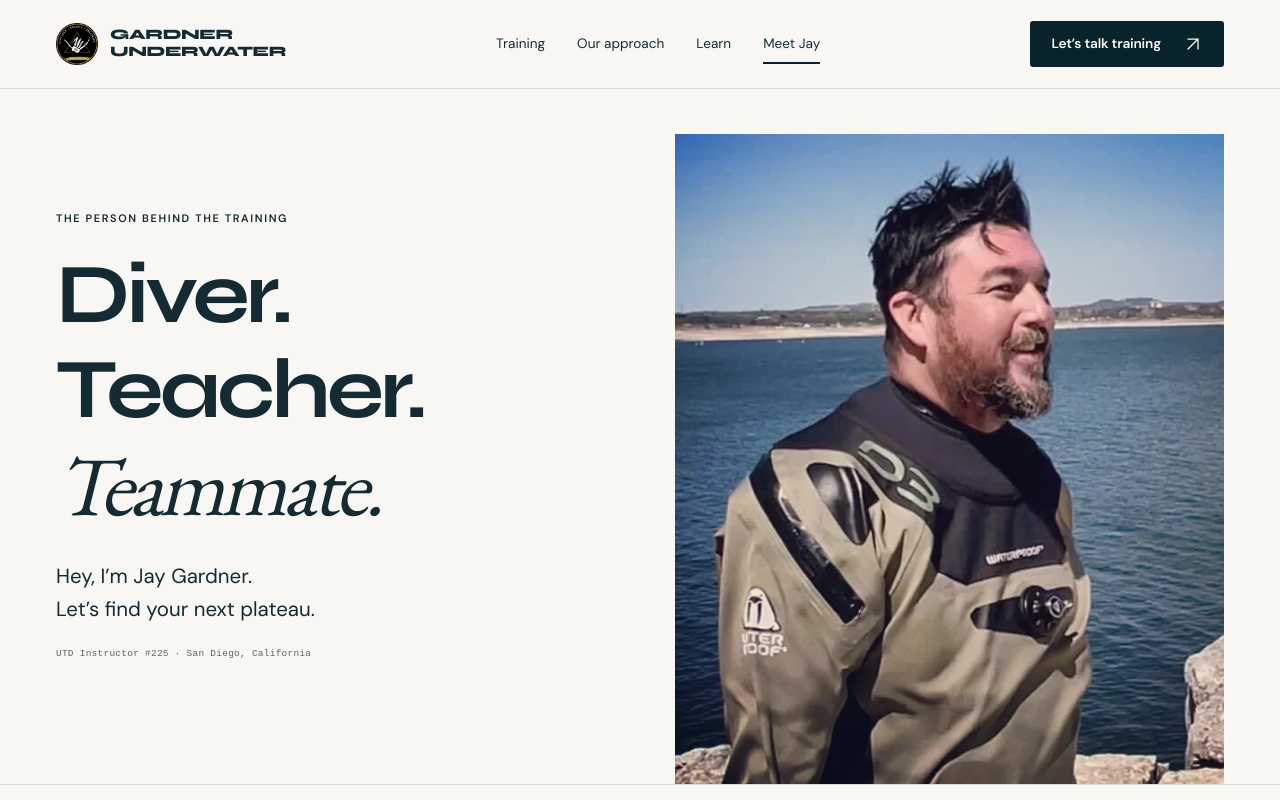
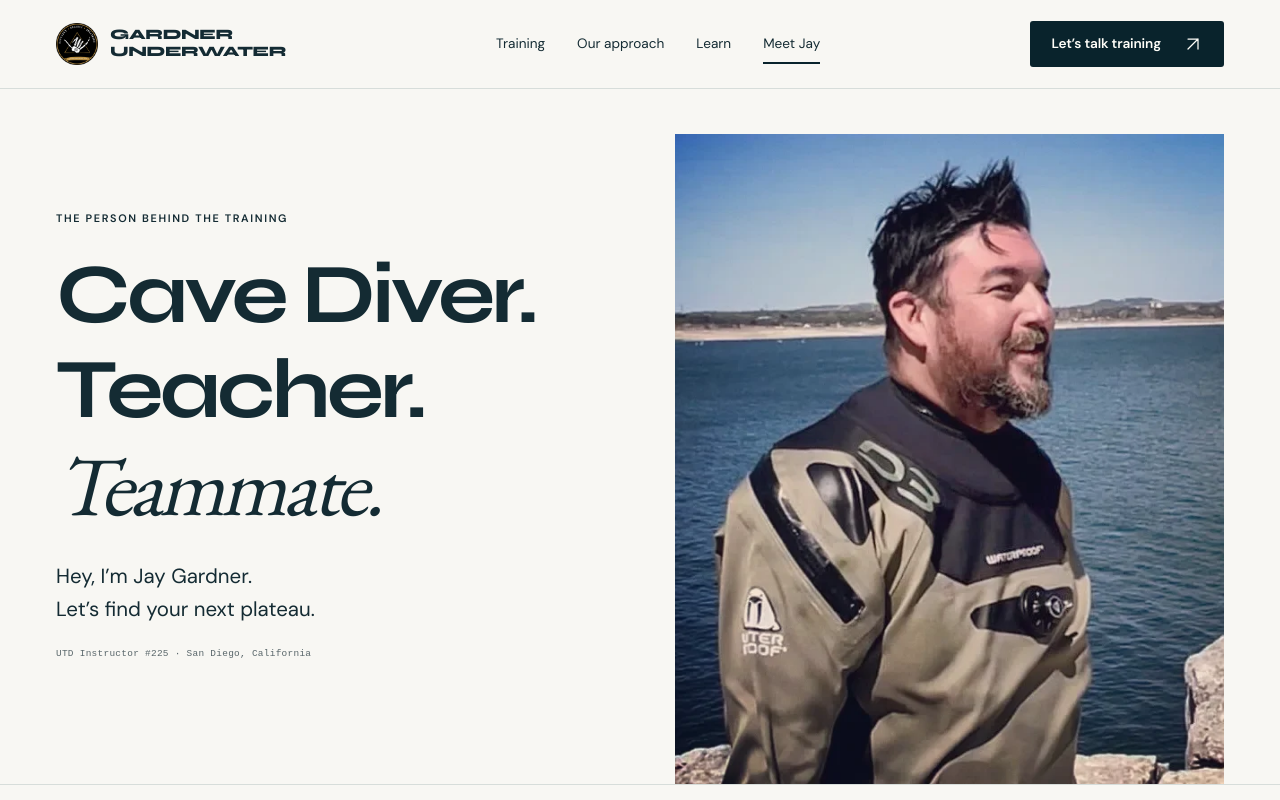
Before and after one commit to jeremiahrgardner/gardnerunderwater, a Next.js app: page /about in a window 1280 px wide. Shown: the top 800 px of the page. Built offline with nearby package versions, Linux system fonts and the light colour scheme.

Commit message:
Clarify cave diver identity and intentional training headings

```diff
--- a/app/about/page.tsx
+++ b/app/about/page.tsx
@@ -21,7 +21,7 @@ export default function AboutPage() {
           <div>
             <div className="eyebrow">The person behind the training</div>
             <h1>
-              Diver.
+              Cave Diver.
               <br />
               Teacher.
               <br />
--- a/app/training/page.tsx
+++ b/app/training/page.tsx
@@ -97,7 +97,7 @@ export default function TrainingPage() {
             <div>
               <div className="eyebrow">The how</div>
               <h2>
-                Good training.
+                Intentional training.
                 <br />
                 Built around you.
               </h2>
```
